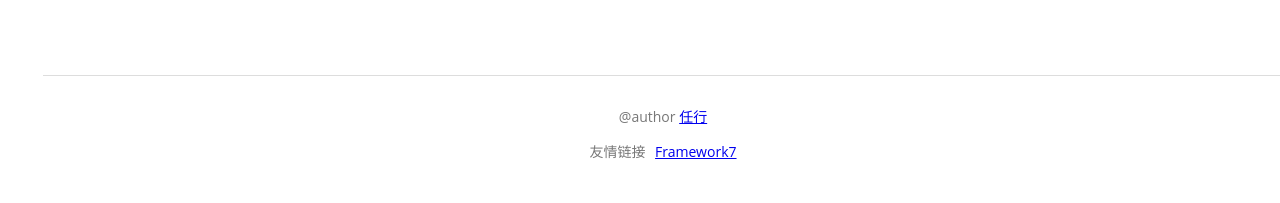
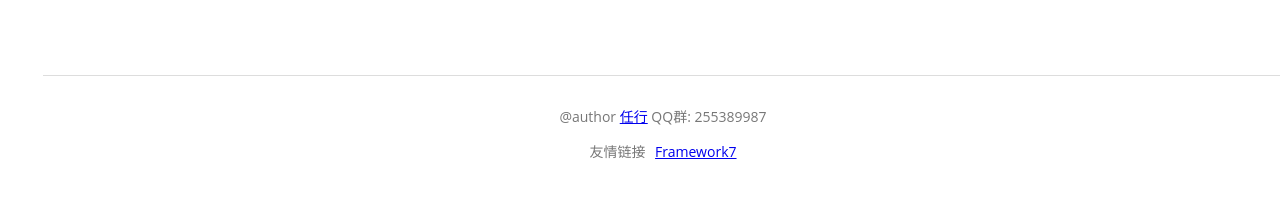
Before and after one commit to lihongxun945/light7-cn, a Jekyll site: the page built from docs/about.html, in a window 1280 px wide. Shown: the part 1415-1618 px from the top of the page. Built offline with Jekyll 4.4.1, drawn with Linux system fonts in a browser that asks for light colours; a style sheet for code colours, icons or effects is not loaded.

Commit message:
add qq group

```diff
--- a/docs/_includes/footer.html
+++ b/docs/_includes/footer.html
@@ -1,7 +1,7 @@
 <div class="docs-footer">
   <!-- Social links -->
 
-  <p class="docs-footer-text">@author <a href="mailto:lihongxun945@gmail.com">任行</a></p>
+  <p class="docs-footer-text">@author <a href="mailto:lihongxun945@gmail.com">任行</a> QQ群: 255389987</p>
 
   <ul class="docs-footer-links">
     <li>友情链接</li>
```
